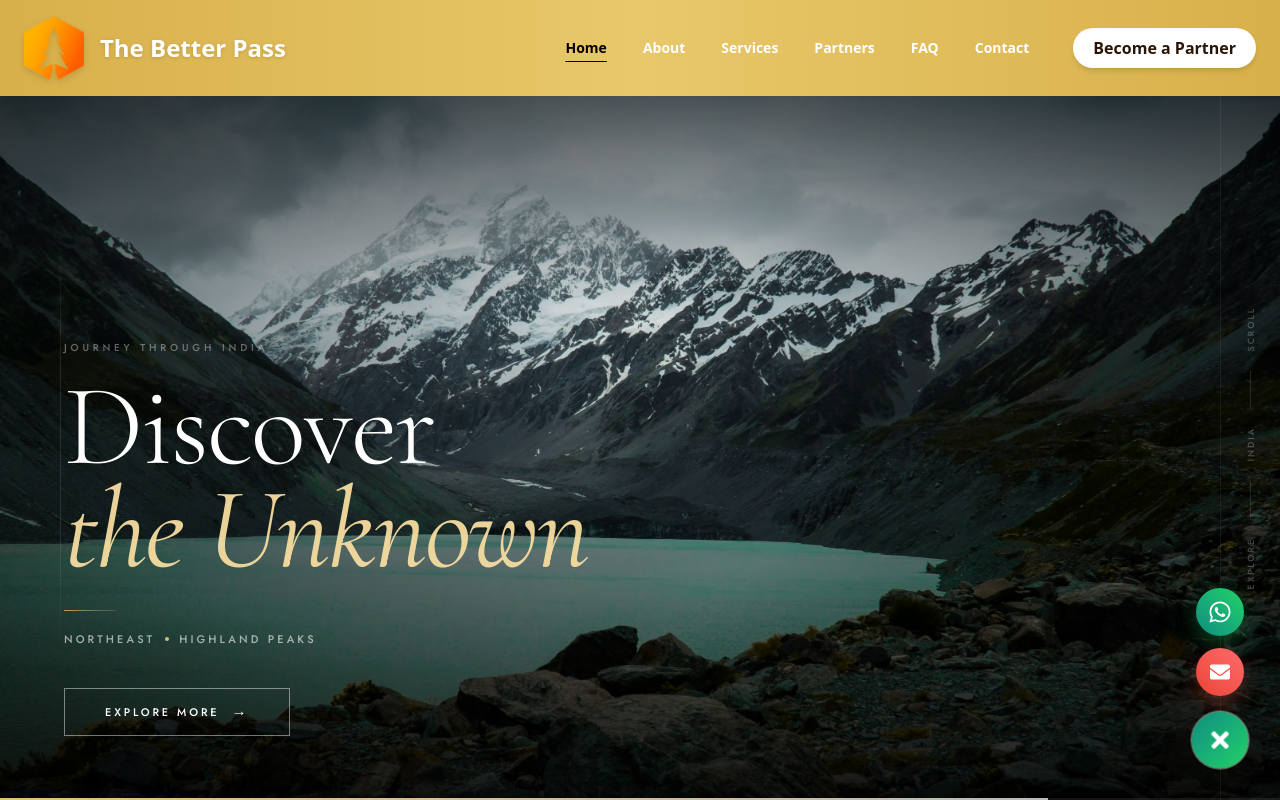
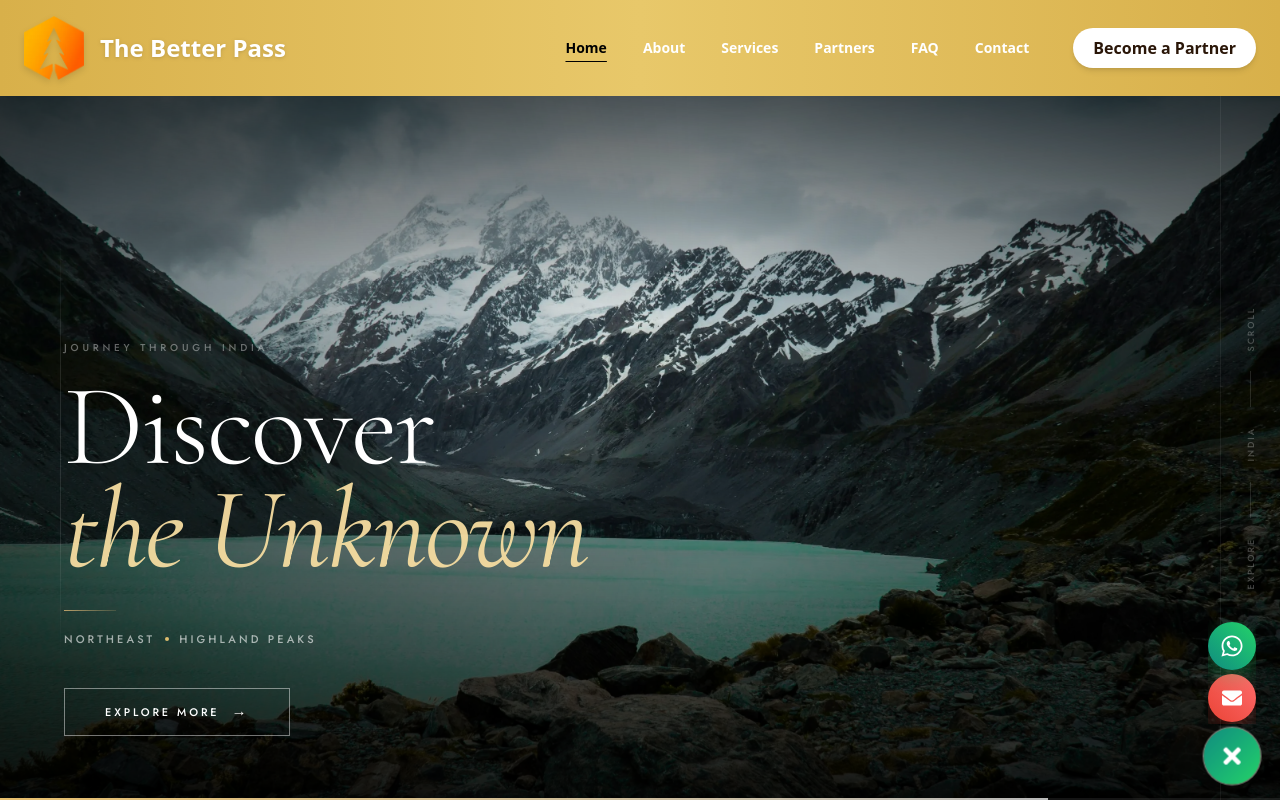
Before and after one commit to yarrowtech-intern2/TourGuideLanding, a React (Vite) app: page / in a window 1280 px wide. Both pictures are taken after a click on the button "Toggle Contact Menu". Shown: the top 800 px of the page. Built offline with nearby package versions, Linux system fonts and the light colour scheme.

Commit message:
fixed overlapping floating

```diff
--- a/src/Components/Floating.jsx
+++ b/src/Components/Floating.jsx
@@ -71,39 +71,63 @@ const RightSideFloating = () => {
         }
       `}</style>
 
-      {/* ── Scroll to Top Button (Tir Icon) ── */}
-      <div className="fixed right-5 sm:right-8 bottom-[92px] sm:bottom-[100px] z-[9999]">
+      <div className="fixed right-3 sm:right-5 bottom-2 sm:bottom-4 z-[9999] flex flex-col-reverse items-center gap-1">
+        {/* ── Main Toggle Button (At the Bottom) ── */}
         <button
-          onClick={scrollToTop}
-          aria-label="Scroll to Top"
-          className={`group relative w-12 h-12 rounded-full flex items-center justify-center bg-[#2B2B2B] shadow-[0_8px_32px_rgba(0,0,0,0.3)] overflow-hidden spring-transition
-            ${
-              showScrollTop
-                ? "opacity-100 translate-y-0 scale-100 pointer-events-auto"
-                : "opacity-0 translate-y-8 scale-50 pointer-events-none"
+          className={`glass-fab fab-pulse relative w-14 h-14 rounded-full flex items-center justify-center overflow-hidden group transition-all duration-300 z-40 ${
+            isOpen ? "scale-105" : ""
+          }`}
+          onClick={() => setIsOpen(!isOpen)}
+          aria-label="Toggle Contact Menu"
+        >
+          <div
+            className="absolute inset-0 bg-gradient-to-tr from-[#7A6730] to-[#D4B572] transition-transform duration-500 group-hover:scale-110"
+          />
+          <div
+            className={`absolute inset-0 bg-gradient-to-br from-[#128C7E] to-[#25D366] transition-opacity duration-500 ${
+              isOpen ? "opacity-100" : "opacity-0"
+            }`}
+          />
+
+          <div
+            className={`absolute text-white transition-all duration-500 transform ${
+              isOpen ? "rotate-90 scale-0 opacity-0" : "rotate-0 scale-100 opacity-100"
             }`}
           >
-          <div className="absolute inset-0 bg-gradient-to-tr from-[#7A6730] to-[#D4B572] opacity-0 group-hover:opacity-100 transition-opacity duration-300" />
-          <FaArrowUp
-            size={20}
-            className="relative z-10 text-[#C8A96E] group-hover:text-white transition-colors duration-300"
-          />
+            <FaPhoneAlt size={22} />
+          </div>
+          <div
+            className={`absolute text-white transition-all duration-500 transform ${
+              isOpen ? "rotate-0 scale-100 opacity-100" : "-rotate-90 scale-0 opacity-0"
+            }`}
+          >
+            <FaTimes size={24} />
+          </div>
         </button>
-      </div>
 
-      {/* ── Main Contact FAB ── */}
+        {/* ── Expanding Menu Section (In the Middle) ── */}
         <div
-        className="fixed right-5 sm:right-8 bottom-6 sm:bottom-8 z-[9999] flex flex-col items-center gap-4"
-      >
-        {/* ── Expanding Child Buttons ── */}
-        <div
-          className={`flex flex-col gap-3 origin-bottom spring-transition
+          className={`flex flex-col-reverse items-center gap-1 overflow-hidden transition-all duration-500 ease-in-out
             ${
               isOpen
-                ? "opacity-100 scale-100 translate-y-0 pointer-events-auto"
-                : "opacity-0 scale-50 translate-y-12 pointer-events-none"
+                ? "max-h-[150px] opacity-100 py-0.5"
+                : "max-h-0 opacity-0 py-0"
             }`}
         >
+          {/* Email */}
+          <a
+            href="mailto:support@betterpass.com"
+            className="fab-btn group relative w-12 h-12 flex items-center justify-center rounded-full bg-gradient-to-tr from-[#EA4335] to-[#FF6B6B] text-white shadow-[0_8px_20px_rgba(234,67,53,0.3)] hover:shadow-[0_12px_25px_rgba(234,67,53,0.5)]"
+            title="Send Email"
+            onClick={() => setIsOpen(false)}
+          >
+            <FaEnvelope size={20} />
+            <span className="absolute right-16 bg-white/95 backdrop-blur-md text-[#2B2B2B] px-4 py-2 rounded-xl text-[13px] font-medium opacity-0 group-hover:opacity-100 transition-opacity duration-300 whitespace-nowrap shadow-lg pointer-events-none border border-gray-100 tracking-wide font-sans">
+              Email Us
+              <div className="absolute right-[-5px] top-1/2 -translate-y-1/2 w-3 h-3 bg-white/95 rotate-45 border-r border-t border-gray-100" />
+            </span>
+          </a>
+
           {/* WhatsApp */}
           <a
             href="https://wa.me/919830590929"
@@ -119,54 +143,27 @@ const RightSideFloating = () => {
               <div className="absolute right-[-5px] top-1/2 -translate-y-1/2 w-3 h-3 bg-white/95 rotate-45 border-r border-t border-gray-100" />
             </span>
           </a>
-
-          {/* Email */}
-          <a
-            href="mailto:support@betterpass.com"
-            className="fab-btn group relative w-12 h-12 flex items-center justify-center rounded-full bg-gradient-to-tr from-[#EA4335] to-[#FF6B6B] text-white shadow-[0_8px_20px_rgba(234,67,53,0.3)] hover:shadow-[0_12px_25px_rgba(234,67,53,0.5)]"
-            title="Send Email"
-            onClick={() => setIsOpen(false)}
-          >
-            <FaEnvelope size={20} />
-            <span className="absolute right-16 bg-white/95 backdrop-blur-md text-[#2B2B2B] px-4 py-2 rounded-xl text-[13px] font-medium opacity-0 group-hover:opacity-100 transition-opacity duration-300 whitespace-nowrap shadow-lg pointer-events-none border border-gray-100 tracking-wide font-sans">
-              Email Us
-              <div className="absolute right-[-5px] top-1/2 -translate-y-1/2 w-3 h-3 bg-white/95 rotate-45 border-r border-t border-gray-100" />
-            </span>
-          </a>
         </div>
 
-        {/* ── Main Toggle Button ── */}
+        {/* ── Scroll to Top Button (At the Top) ── */}
+        <div className="relative z-30">
           <button
-          className={`glass-fab fab-pulse relative w-14 h-14 rounded-full flex items-center justify-center overflow-hidden group transition-all duration-300 ${
-            isOpen ? "scale-105" : ""
-          }`}
-          onClick={() => setIsOpen(!isOpen)}
-          aria-label="Toggle Contact Menu"
-        >
-          <div
-            className="absolute inset-0 bg-gradient-to-tr from-[#7A6730] to-[#D4B572] transition-transform duration-500 group-hover:scale-110"
-          />
-          <div
-            className={`absolute inset-0 bg-gradient-to-br from-[#128C7E] to-[#25D366] transition-opacity duration-500 ${
-              isOpen ? "opacity-100" : "opacity-0"
-            }`}
-          />
-
-          <div
-            className={`absolute text-white spring-transition transform ${
-              isOpen ? "rotate-90 scale-0 opacity-0" : "rotate-0 scale-100 opacity-100"
+            onClick={scrollToTop}
+            aria-label="Scroll to Top"
+            className={`group relative w-12 h-12 rounded-full flex items-center justify-center bg-[#2B2B2B] shadow-[0_8px_32px_rgba(0,0,0,0.3)] overflow-hidden transition-all duration-500
+              ${
+                showScrollTop
+                  ? "opacity-100 scale-100 pointer-events-auto"
+                  : "opacity-0 scale-50 pointer-events-none"
               }`}
           >
-            <FaPhoneAlt size={22} />
+            <div className="absolute inset-0 bg-gradient-to-tr from-[#7A6730] to-[#D4B572] opacity-0 group-hover:opacity-100 transition-opacity duration-300" />
+            <FaArrowUp
+              size={20}
+              className="relative z-10 text-[#C8A96E] group-hover:text-white transition-colors duration-300"
+            />
+          </button>
         </div>
-          <div
-            className={`absolute text-white spring-transition transform ${
-              isOpen ? "rotate-0 scale-100 opacity-100" : "-rotate-90 scale-0 opacity-0"
-            }`}
-          >
-            <FaTimes size={24} />
-          </div>
-        </button>
       </div>
     </>
   );
```
Lines whose indentation alone changed are shown as unchanged.
